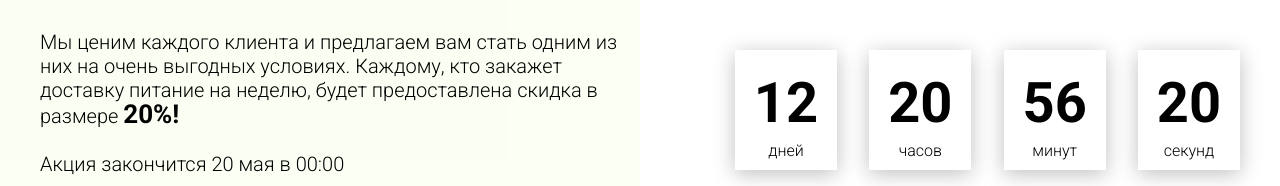
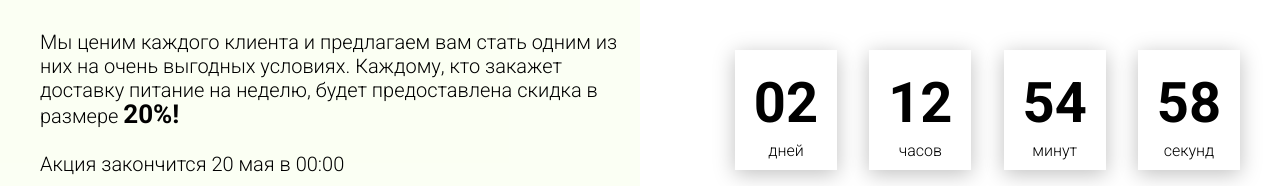
Before and after one commit to NurislamValeev/food, a plain HTML site: page index.html in a window 1280 px wide. Shown: the part 3648-3834 px from the top of the page. Drawn offline with Linux system fonts and the light colour scheme.

Commit message:
added a countdown timer

```diff
--- a/js/script.js
+++ b/js/script.js
@@ -1,4 +1,6 @@
 window.addEventListener('DOMContentLoaded', () => {
+	// Tabs
+
 	const tabs = document.querySelectorAll('.tabheader__item');
 	const tabsContent = document.querySelectorAll('.tabcontent');
 	const tabsParent = document.querySelector('.tabheader__items');
@@ -37,4 +39,58 @@ window.addEventListener('DOMContentLoaded', () => {
 			});
 		}
 	});
+
+	// Timer
+
+	const deadline = '2021-01-12';
+
+	function getTimeRemaining(endtime) {
+		const t = Date.parse(endtime) - Date.parse(new Date());
+		const days = Math.floor(t / (1000 * 60 * 60 * 24));
+		const hours = Math.floor((t / (1000 * 60 * 60)) % 24);
+		const minutes = Math.floor((t / (1000 * 60)) % 60);
+		const seconds = Math.floor((t / 1000) % 60);
+
+		return {
+			total: t,
+			days: days,
+			hours: hours,
+			minutes: minutes,
+			seconds: seconds,
+		};
+	}
+
+	function getZero(num) {
+		if (num >= 0 && num < 10) {
+			return `0${num}`;
+		} else {
+			return num;
+		}
+	}
+
+	function setClock(selector, endtime) {
+		const timer = document.querySelector(selector);
+		const days = timer.querySelector('#days');
+		const hours = timer.querySelector('#hours');
+		const minutes = timer.querySelector('#minutes');
+		const seconds = timer.querySelector('#seconds');
+		const timeInterval = setInterval(updateClock, 1000);
+
+		updateClock();
+
+		function updateClock() {
+			const t = getTimeRemaining(endtime);
+
+			days.innerHTML = getZero(t.days);
+			hours.innerHTML = getZero(t.hours);
+			minutes.innerHTML = getZero(t.minutes);
+			seconds.innerHTML = getZero(t.seconds);
+
+			if (t.total <= 0) {
+				clearInterval(timeInterval);
+			}
+		}
+	}
+
+	setClock('.timer', deadline);
 });
```
Also changed, not shown: index.html (+1 -0 lines).
